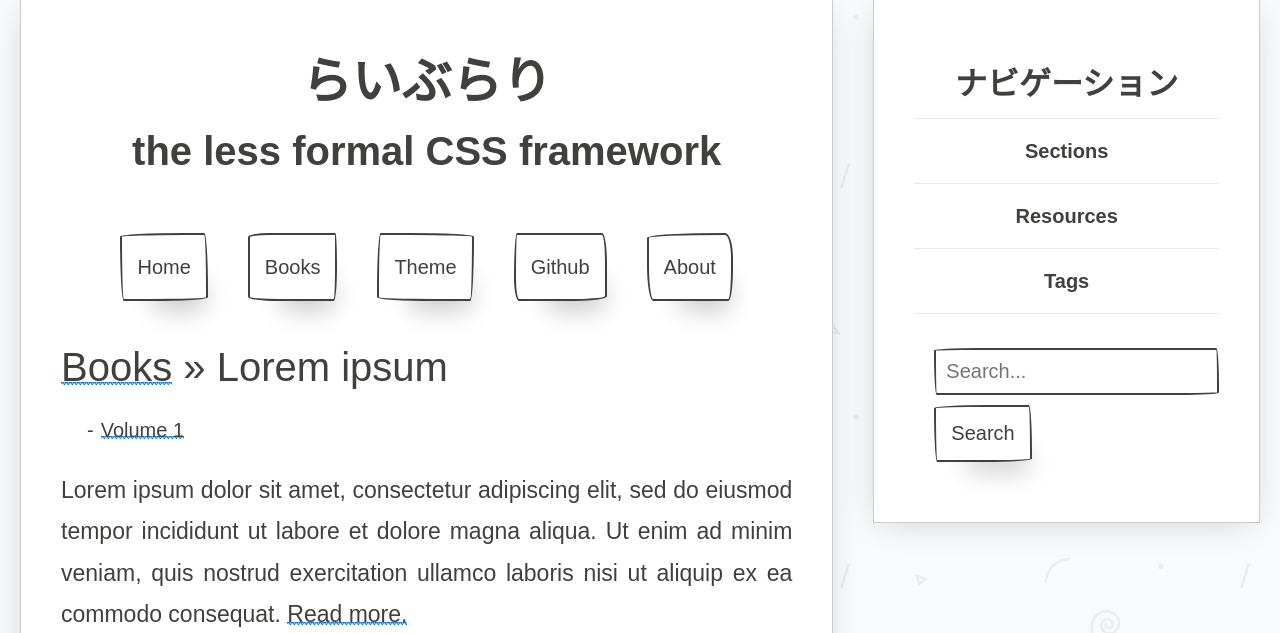
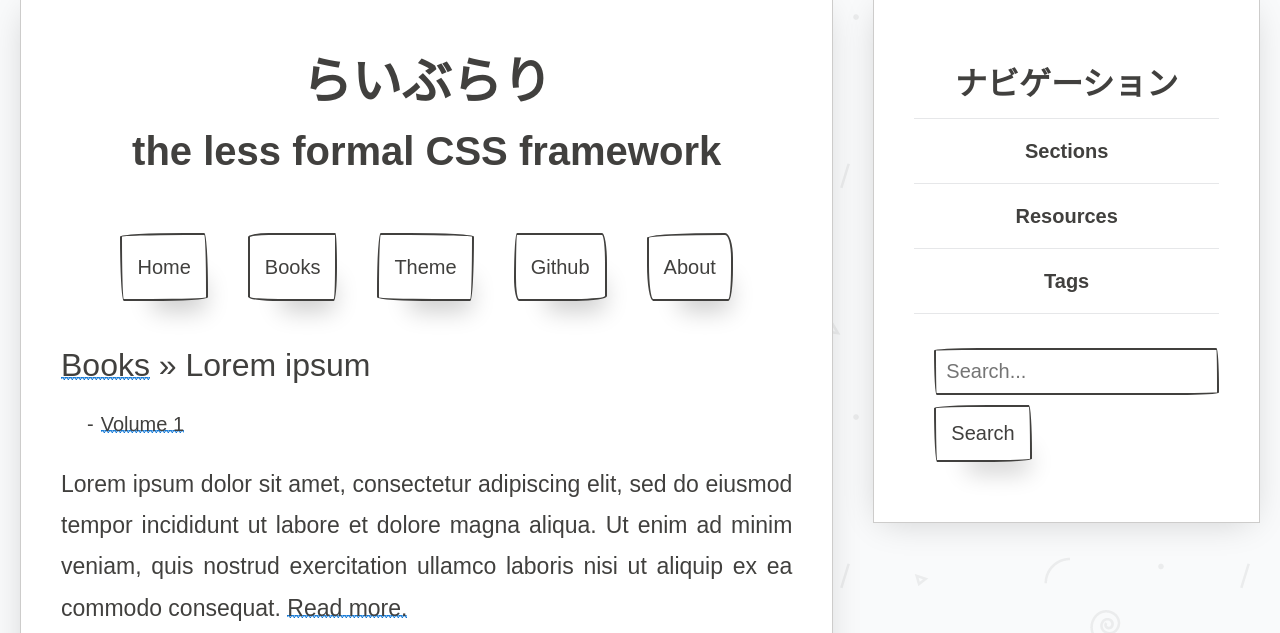
Before and after one commit to padiks/flask-modular-library, a Flask app: page /books/lorem-ipsum/ in a window 1280 px wide. Shown: the part 41-674 px from the top of the page. Run offline with Flask 3, Linux system fonts and the light colour scheme; some web fonts are replaced.

Commit message:
Add files via upload

```diff
--- a/templates/books/index.html
+++ b/templates/books/index.html
@@ -1,11 +1,11 @@
 {% extends 'base.html' %}
 {% block content %}
 
-<h2>
+<h3>
 {% if breadcrumb %}
     {% for name, url in breadcrumb %}
         {% if not loop.last %}
-            <a href="{{ url }}">{{ name }}</a> &raquo;
+            <a class="ff-heading" href="{{ url }}">{{ name }}</a> &raquo;
         {% else %}
             {{ name }}
         {% endif %}
@@ -13,7 +13,7 @@
 {% else %}
     {{ page_title }}
 {% endif %}
-</h2>
+</h3>
 
 <div>
 {% if links %}
--- a/templates/tutorials/index.html
+++ b/templates/tutorials/index.html
@@ -1,11 +1,11 @@
 {% extends 'base.html' %}
 {% block content %}
 
-<h2>
+<h3>
 {% if breadcrumb %}
     {% for name, url in breadcrumb %}
         {% if not loop.last %}
-            <a href="{{ url }}">{{ name }}</a> &raquo;
+            <a class="ff-heading" href="{{ url }}">{{ name }}</a> &raquo;
         {% else %}
             {{ name }}
         {% endif %}
@@ -13,7 +13,7 @@
 {% else %}
     {{ page_title }}
 {% endif %}
-</h2>
+</h3>
 
 <div>
 {% if links %}
```
